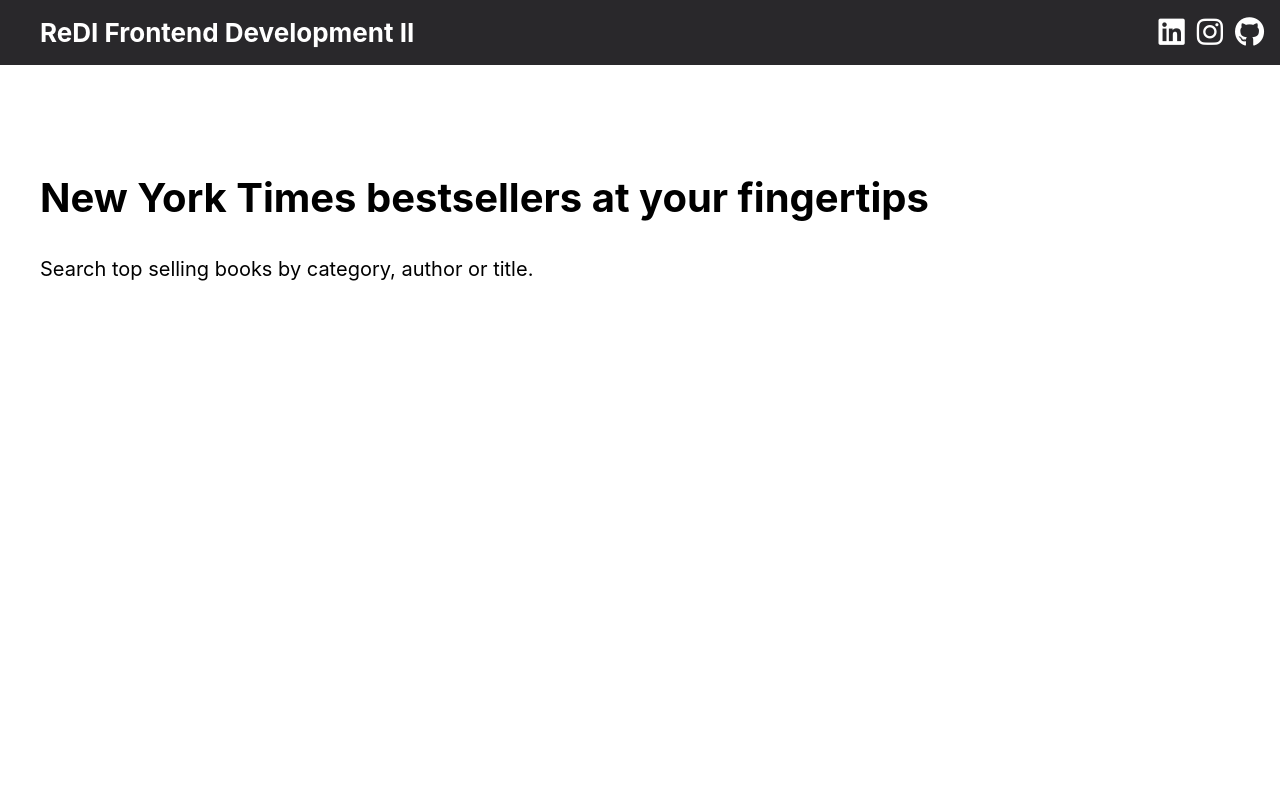
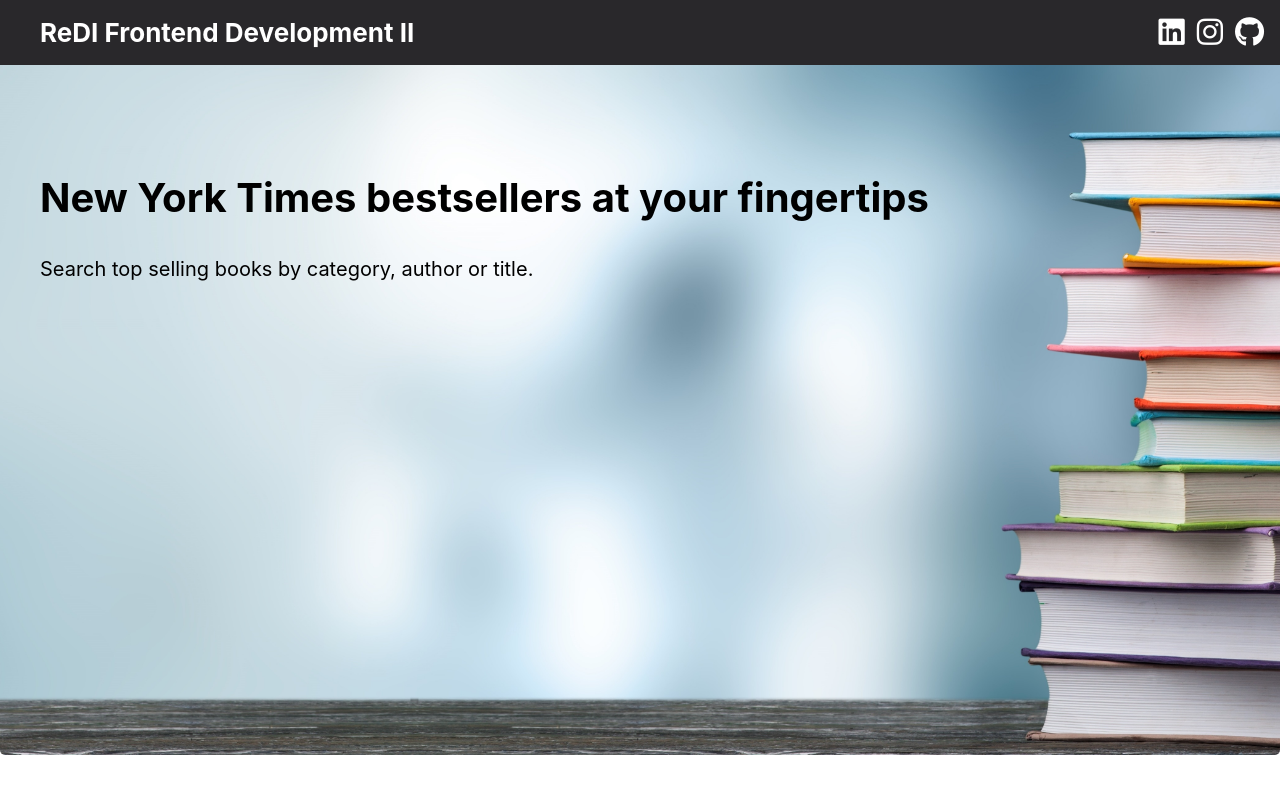
Before and after one commit to ya-ivaniuk/Frontend2-Final-Project-ReDI, a plain HTML site: page index.html in a window 1280 px wide. Drawn offline with nearby package versions, Linux system fonts and the light colour scheme.

Commit message:
header image

```diff
--- a/styles.css
+++ b/styles.css
@@ -65,7 +65,7 @@ h4 {
 
   margin-top: 0;
   scroll-behavior: smooth;
-  background-image: url("profile-pic-2.JPG");
+  background-image: url("Best-books-for-credit-unions-and-credit-union-managers.jpeg");
   background-size: cover;
   background-position: -155px 0px;
   border-bottom-left-radius: 5px;
```
Also changed, not shown: Best-books-for-credit-unions-and-credit-union-managers.jpeg (added), books.jpeg (added), image.jpg (added).
